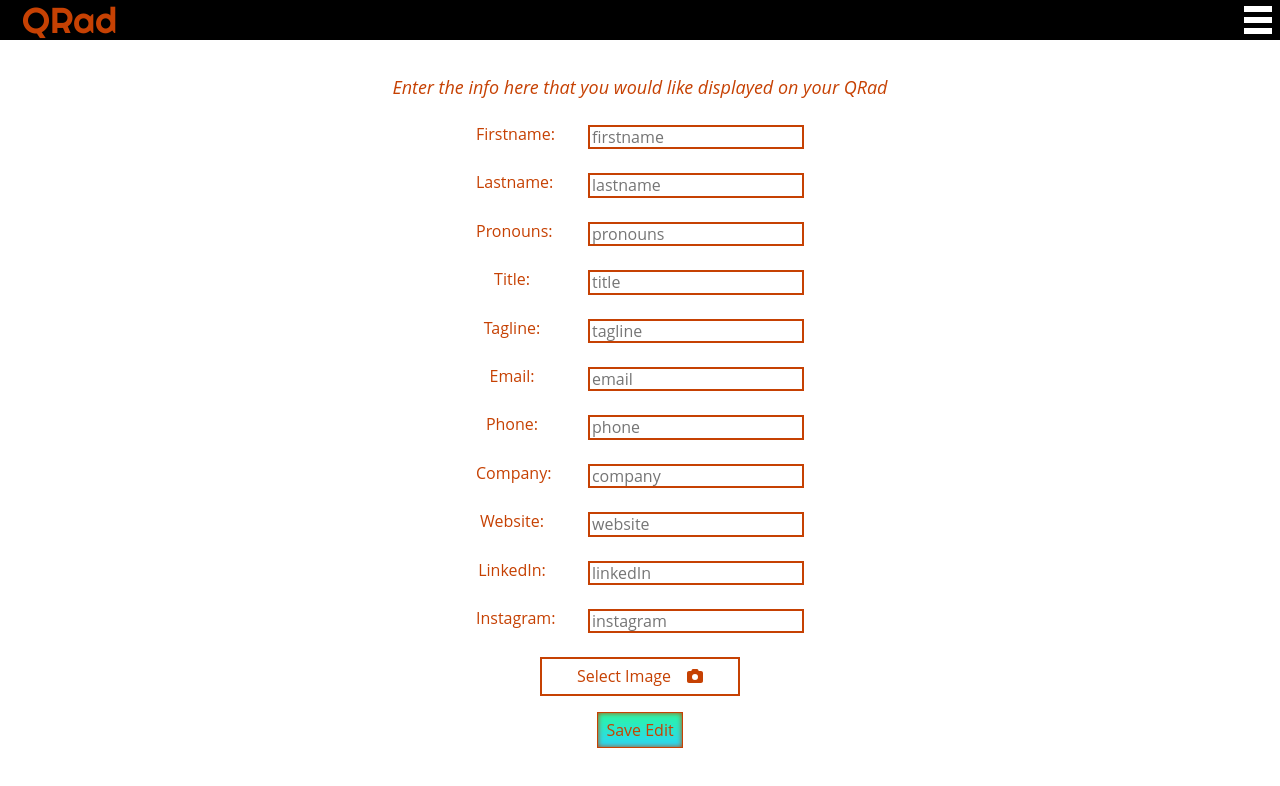
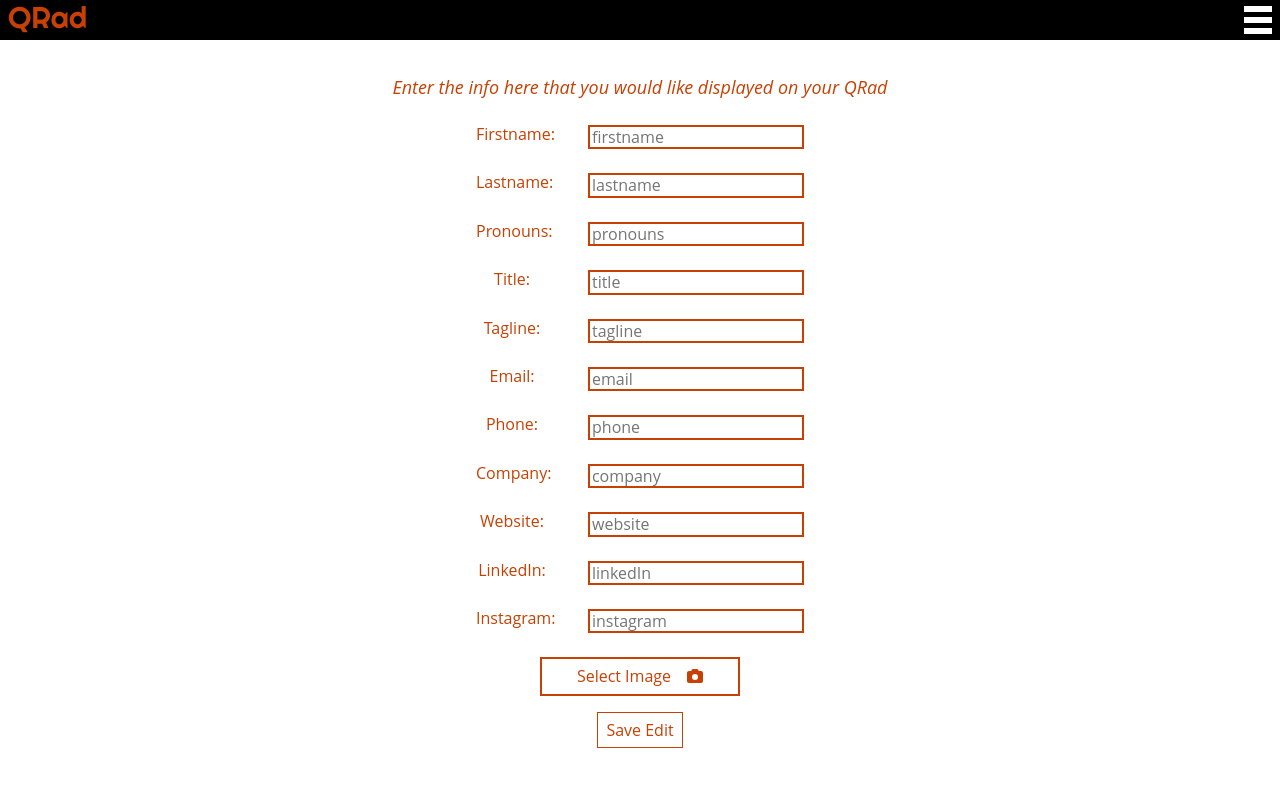
Before and after one commit to sihayah/QRad, a React (Create React App) app in the folder client/: page /editform in a window 1280 px wide. Shown: the top 786 px of the page. Built offline with nearby package versions, Linux system fonts and the light colour scheme.

Commit message:
standardized button styles

```diff
--- a/client/src/App.css
+++ b/client/src/App.css
@@ -7,3 +7,20 @@
 * {
   background-color: var(--first-color);
 }
+
+button {
+  color: var(--third-color);
+  border: var(--third-color) 1px solid;
+  padding: 1vh;
+  box-shadow: inset 0px 0px 5px var(--third-color);
+  -moz-box-shadow: inset 0px 0px 5px var(--third-color);
+  -webkit-box-shadow: inset 0px 0px 5px var(--third-color);
+}
+
+button:hover, button:active, button:visited {
+  color: #fff;
+  background-color: var(--third-color);
+  box-shadow: inset 0px 0px 5px #fff;
+  -moz-box-shadow: inset 0px 0px 5px #fff;
+  -webkit-box-shadow: inset 0px 0px 5px #fff;
+}
--- a/client/src/components/EditForm/style.css
+++ b/client/src/components/EditForm/style.css
@@ -48,20 +48,3 @@ form p {
 #camera-icon {
     margin-left: 2vh;
 }
-
-form button {
-    color: var(--third-color);
-    border: var(--third-color) 1px solid;
-    padding: 1vh;
-    box-shadow: inset 0px 0px 5px var(--third-color);
-	-moz-box-shadow: inset 0px 0px 5px var(--third-color);
-	-webkit-box-shadow: inset 0px 0px 5px var(--third-color);
-}
-
-form button:hover {
-    color: #fff;
-    background-color: var(--third-color);
-    box-shadow: inset 0px 0px 5px #fff;
-	-moz-box-shadow: inset 0px 0px 5px #fff;
-	-webkit-box-shadow: inset 0px 0px 5px #fff;
-}
--- a/client/src/components/Navigator/navigator.css
+++ b/client/src/components/Navigator/navigator.css
@@ -19,8 +19,5 @@
 
 #brand:hover {
     color: var(--third-color);
-    transition: all 0.4s ease 0s;
-    font-size: 36px;
     text-decoration: none;
-    padding: 22px;
 }
--- a/client/src/components/Sidebar/style.css
+++ b/client/src/components/Sidebar/style.css
@@ -1,3 +1,10 @@
+
+button, button:hover {
+  box-shadow: none;
+  -moz-box-shadow: none;
+  -webkit-box-shadow: none;
+}
+
 .navLinks {
   flex-direction: column;
   gap: 3vh;
--- a/client/src/pages/Search/style.css
+++ b/client/src/pages/Search/style.css
@@ -19,14 +19,6 @@ p {
     font-size: 18px;
 }
 
-button {
-    background-color: #Fa8BFF;
-    background-image: linear-gradient(45deg, #FA8BFF 0%, #2BD2ff 52%, #2BFF88);
-    transition: all .5s ease-out;
-    background-size: 1px 100px;
-    background-position: 0 -10px;
-}
-
 .user {
     font-family: "Lato", sans-serif;
     padding-top: 30px;
```
